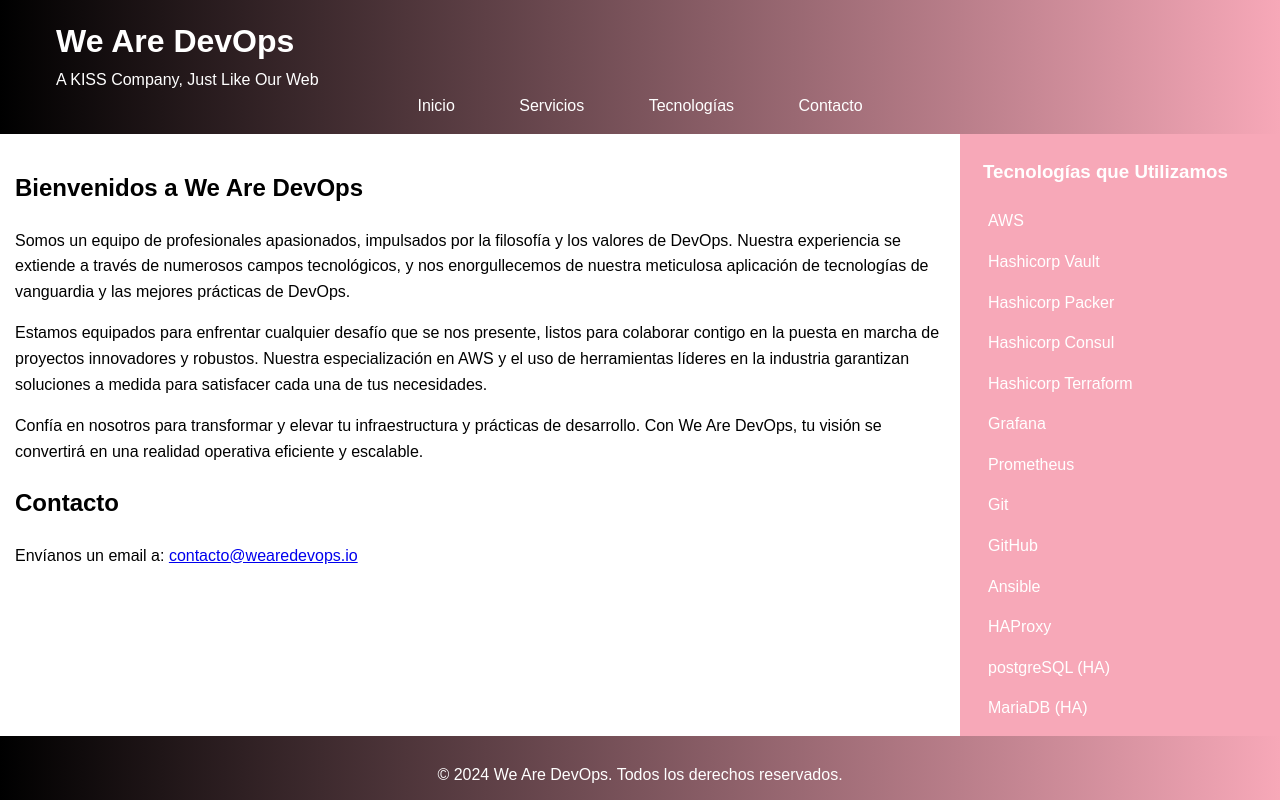
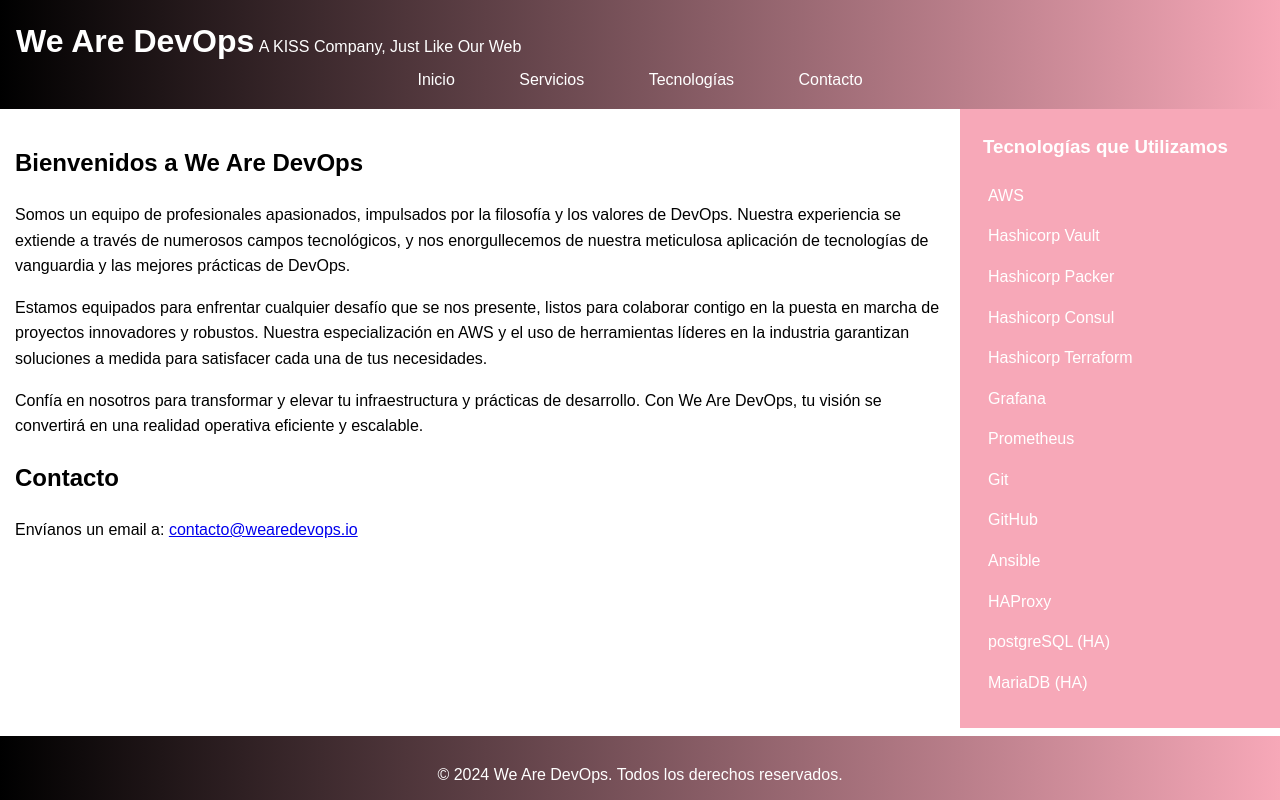
Before and after one commit to mokelean/wearedevops.io, a plain HTML site: page index.html in a window 1280 px wide. Drawn offline with Linux system fonts and the light colour scheme.

Commit message:
se tira todo a la izq

```diff
--- a/style.css
+++ b/style.css
@@ -26,14 +26,14 @@ header {
 }
 
 .header-content {
-    max-width: 1200px; /* o el ancho máximo que prefieras para el contenido */
-    margin: 0 auto; /* Esto centra el .header-content */
-    padding-left: 1em; /* Ajusta esto a 1em o 16px, o lo que necesites para pegarlo al margen */
+    padding-left: 1rem; /* Agrega un poco de espacio en el lado izquierdo */
     text-align: left;
 }
 
 h1, .slogan {
-    margin: 0; /* Elimina márgenes por defecto */
+    margin: 0; /* Elimina los márgenes por defecto */
+    padding: 0; /* No es necesario agregar padding aquí ya que .header-content lo tiene */
+    display: inline-block; /* Esto permite que el padding aplique correctamente */
 }
 
 
```
